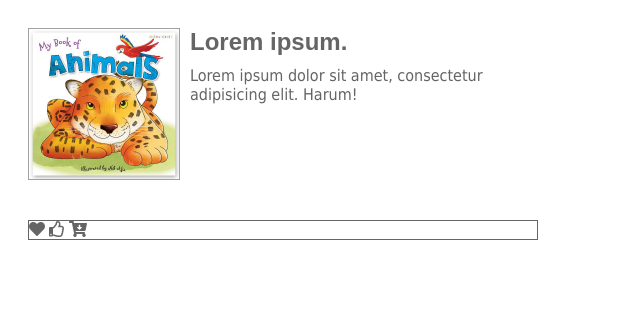
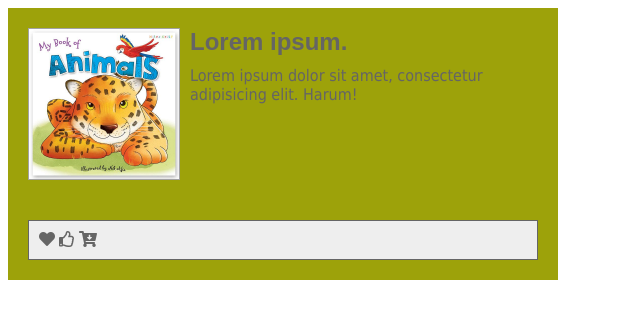
Before and after one commit to Elenakostenko/test2, a plain HTML site: page index.html in a window 1280 px wide. Shown: the whole page, without its empty margins (0-640 px from the left). Drawn offline with Linux system fonts and the light colour scheme.

Commit message:
change background

```diff
--- a/style.css
+++ b/style.css
@@ -4,7 +4,7 @@ body{
 .card{
     max-width: 550px;
     min-width: 350px;
-    background: white;
+    background: #9da20a;
     padding: 20px;
     box-sizing: border-box;
     display: flex;
@@ -48,5 +48,7 @@ body{
 .icons{
     border: 1px solid #656565;
     margin-top: 20px;
+    padding: 10px;
+    background: #eeeeee;
 
 }
```
